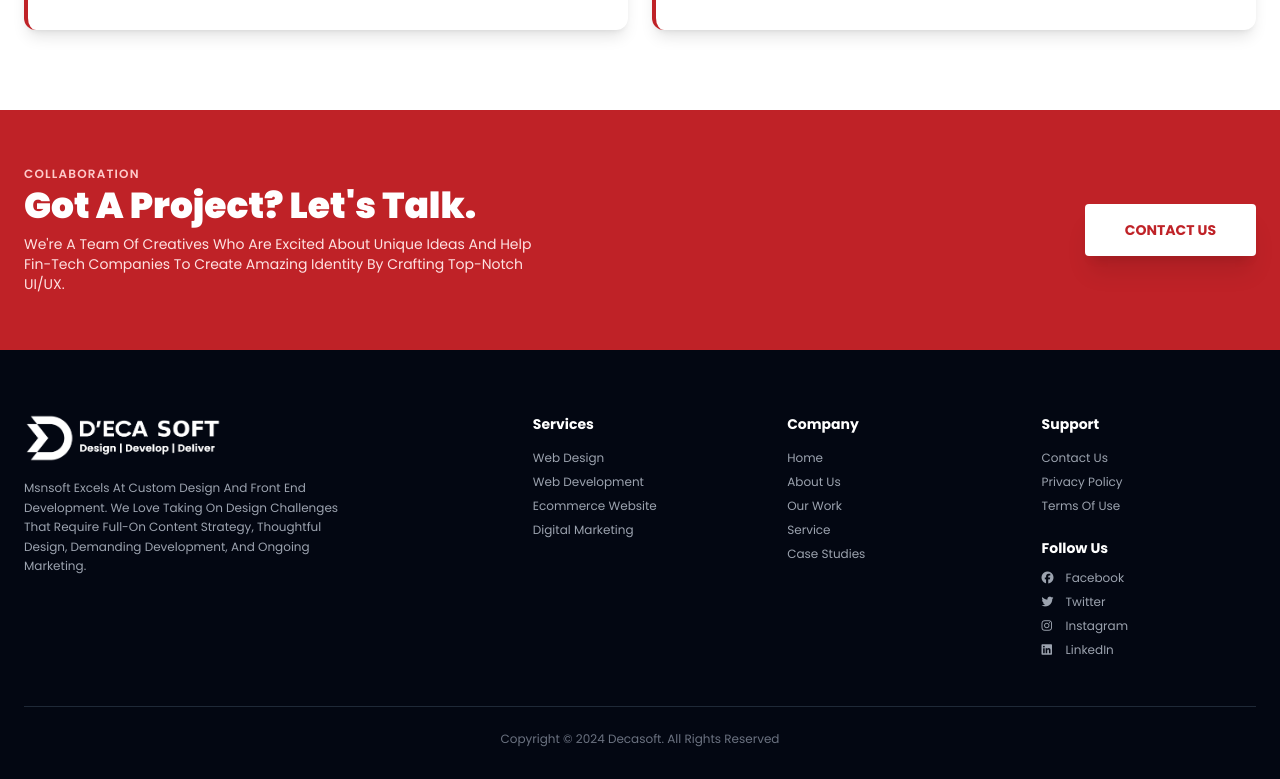
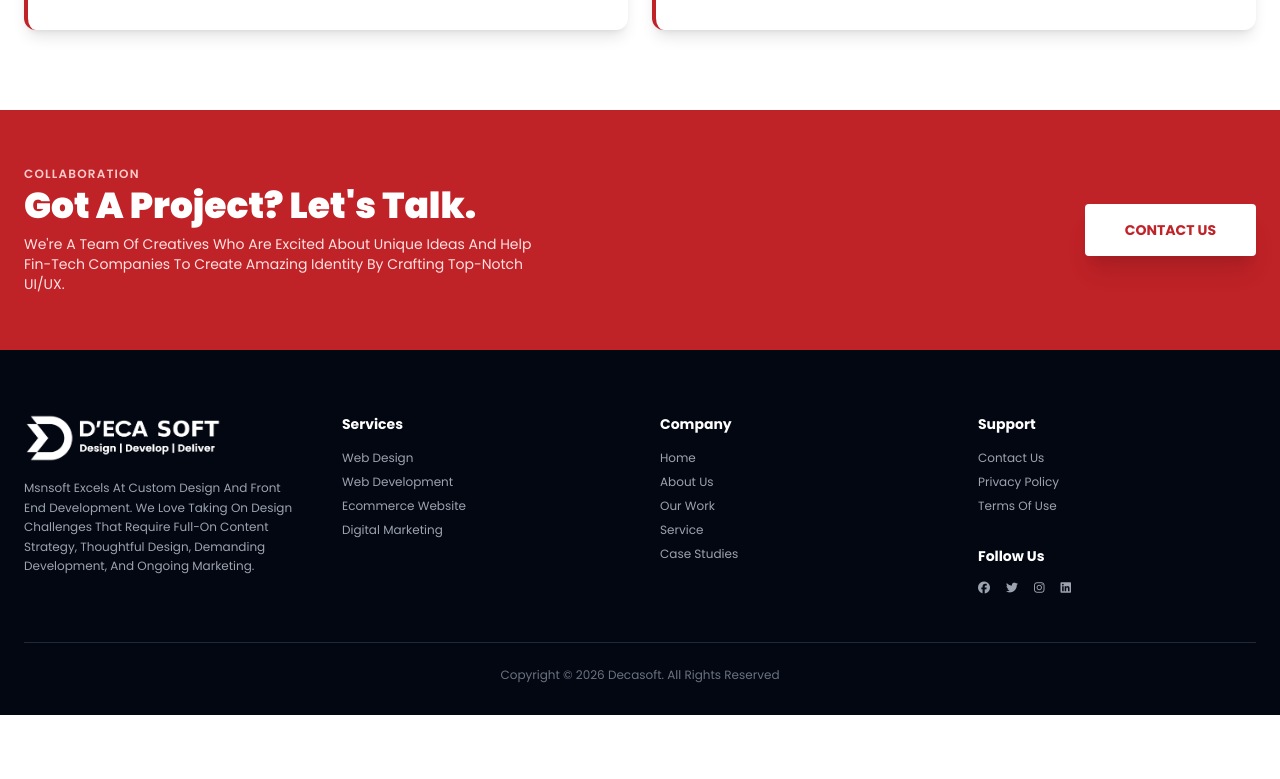
Before and after one commit to FawadSherwani/Decasoft-Web, a Next.js app: page / in a window 1280 px wide. Shown: the part 3676-4455 px from the top of the page. After the commit the page ends 4391 px from the top, so only its background shows below. Built offline with nearby package versions, Linux system fonts and the light colour scheme.

Commit message:
hero section responsive fix

```diff
--- a/app/globals.css
+++ b/app/globals.css
@@ -98,3 +98,23 @@
   0% { transform: translateX(0); }
   100% { transform: translateX(-50%); }
 }
+
+/* width */
+::-webkit-scrollbar {
+  width: 10px;
+}
+
+/* Track */
+::-webkit-scrollbar-track {
+  background: #f1f1f1;
+}
+
+/* Handle */
+::-webkit-scrollbar-thumb {
+  background: #bf2227;
+}
+
+/* Handle on hover */
+::-webkit-scrollbar-thumb:hover {
+  background: #555;
+}
--- a/components/Footer.tsx
+++ b/components/Footer.tsx
@@ -15,10 +15,11 @@ export default function Footer() {
   return (
     <footer className="bg-gray-950 text-gray-300 pt-16 pb-8">
       <div className="max-w-7xl mx-auto px-6">
-        <div className="grid grid-cols-1 md:grid-cols-2 lg:grid-cols-5 gap-10 mb-12">
+        {/* Layout change: grid columns ko adjust kiya */}
+        <div className="grid grid-cols-1 md:grid-cols-2 lg:grid-cols-4 gap-10 mb-12">
 
           {/* Brand */}
-          <div className="lg:col-span-2">
+          <div className="lg:col-span-1">
             <div className="flex items-center gap-2 mb-4">
               <Link href="/" className="flex items-center gap-2">
                 <Image
@@ -56,27 +57,32 @@ export default function Footer() {
             </ul>
           </div>
 
-          {/* Support + Social */}
+          {/* Support & Follow Us */}
+          <div className="flex flex-col gap-8">
             <div>
               <h4 className="text-white font-bold text-sm mb-4">Support</h4>
-            <ul className="space-y-2 text-xs text-gray-400 mb-6">
+              <ul className="space-y-2 text-xs text-gray-400">
                 {support.map((s) => (
                   <li key={s}><a href="#" className="hover:text-primary transition-colors">{s}</a></li>
                 ))}
               </ul>
-            <h4 className="text-white font-bold text-sm mb-3">Follow Us</h4>
-            <div className="flex flex-col gap-2 text-xs text-gray-400">
+            </div>
+
+            <div>
+              <h4 className="text-white font-bold text-sm mb-4">Follow Us</h4>
+              <div className="flex flex-wrap gap-4 text-xs text-gray-400">
                 {social.map((s) => (
                   <a key={s.label} href="#" className="flex items-center gap-2 hover:text-primary transition-colors">
-                  <i className={`${s.icon} w-4`}></i> {s.label}
+                    <i className={`${s.icon}`}></i>
                   </a>
                 ))}
               </div>
             </div>
           </div>
+        </div>
 
         <div className="border-t border-gray-800 pt-6 text-center">
-          <p className="text-gray-500 text-xs">Copyright &copy; 2024 Decasoft. All Rights Reserved</p>
+          <p className="text-gray-500 text-xs">Copyright &copy; 2026 Decasoft. All Rights Reserved</p>
         </div>
       </div>
     </footer>
--- a/components/Hero.tsx
+++ b/components/Hero.tsx
@@ -3,11 +3,16 @@ export default function Hero() {
     <section className="hero-bg min-h-[580px] flex items-center">
       <div className="max-w-7xl mx-auto px-6 py-20 w-full">
         <div className="max-w-2xl">
-          <h1 className="text-5xl lg:text-6xl font-black text-white leading-tight mb-6">
+          {/* <h1 className="text-5xl lg:text-6xl font-black text-white leading-tight mb-6">
             Customer Focused.<br />
             Quality Driven&nbsp;&nbsp; ECommerce<br />
             Websites<span className="text-primary">.</span>
-          </h1>
+          </h1> */}
+          <h1 className="text-3xl md:text-5xl lg:text-6xl font-black text-white leading-tight mb-6">
+  Customer Focused.<br />
+  Quality Driven&nbsp;&nbsp; ECommerce<br />
+  Websites<span className="text-primary">.</span>
+</h1>
           <p className="text-gray-300 text-base mb-8 max-w-lg leading-relaxed">
             We Bind Together Creative Minds And Innovation To Assist Organizations With Filling In The Period Of Computerized Change.
           </p>
```
Lines whose indentation alone changed are shown as unchanged.
